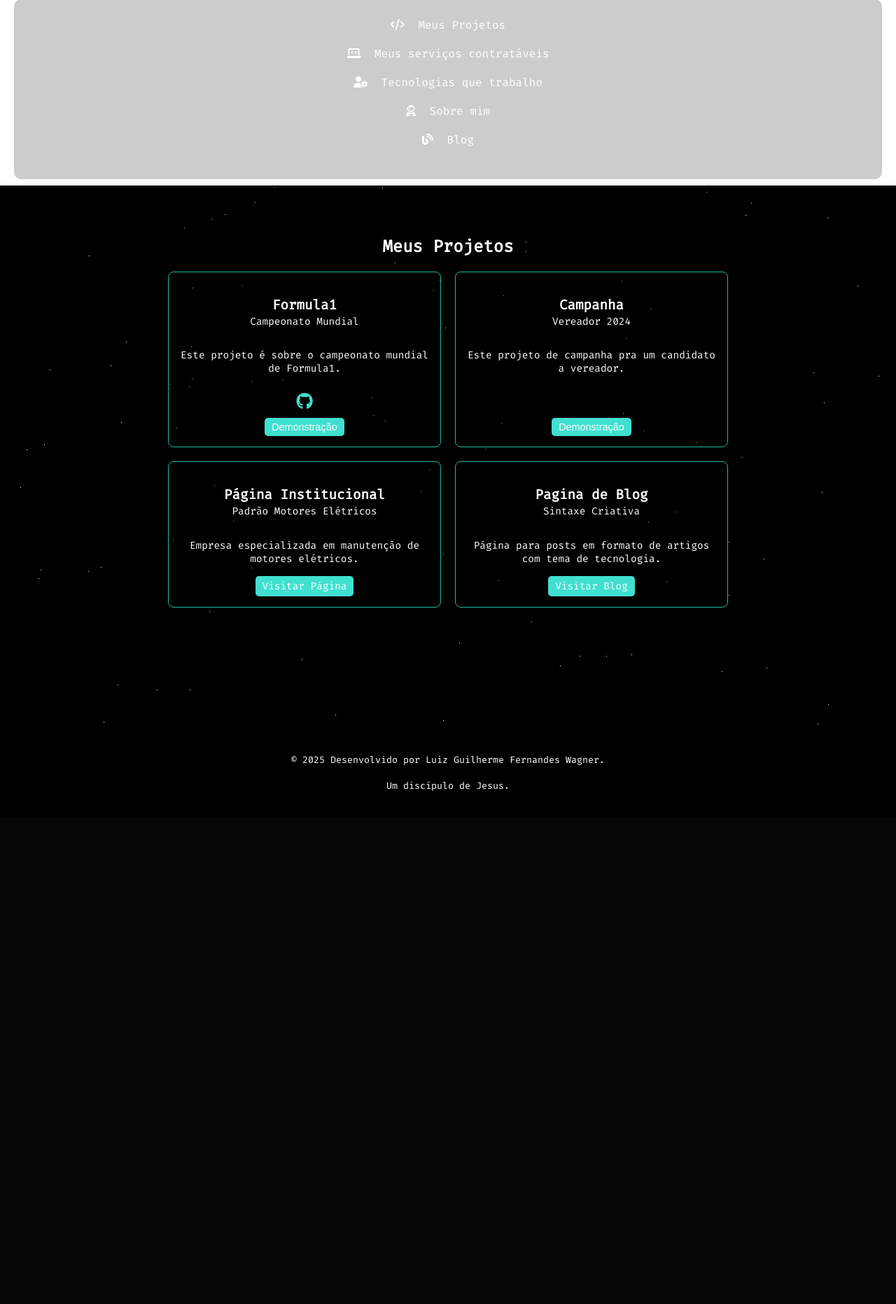
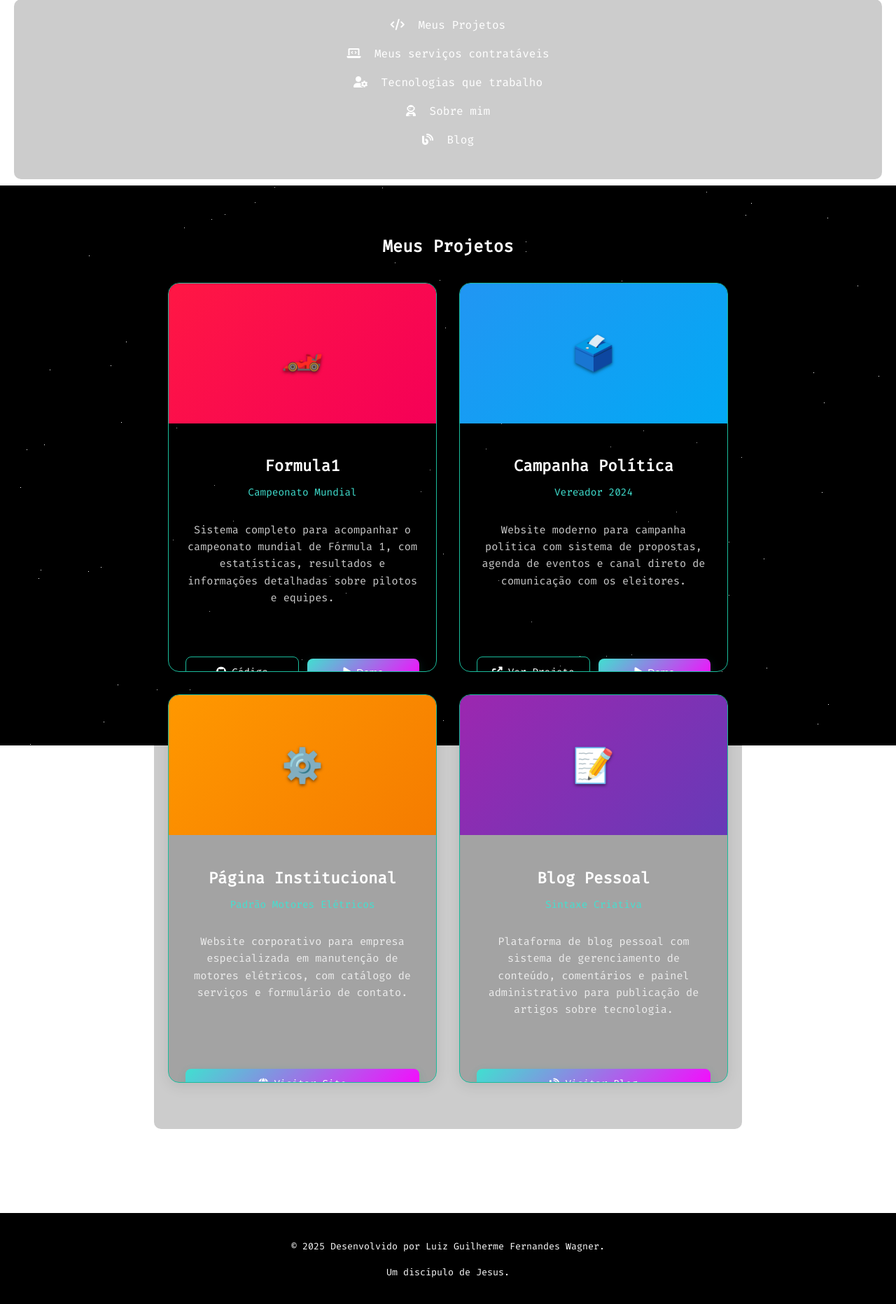
Before and after one commit to luizguilhermefw/portfolio, a PHP site: page / in a window 1280 px wide, after a click on "Meus Projetos". Shown: the part 442-2305 px from the top of the page at 70% size. Before the commit the page ends 1572 px from the top, so only its background shows below. Run offline with PHP 8.4, Linux system fonts and the light colour scheme.

Commit message:
Modernização da seção Meus Projetos - Design moderno com cards, animações e placeholders para imagens

```diff
--- a/index.html
+++ b/index.html
@@ -9,6 +9,7 @@
     <link rel="stylesheet" href="https://cdnjs.cloudflare.com/ajax/libs/font-awesome/6.0.0-beta3/css/all.min.css">
     <title>Luiz Guilherme Fernandes Wagner - Portfólio</title>
     <link rel="stylesheet" href="style.css">
+    <link rel="stylesheet" href="projeto-placeholders.css">
     <link rel="apple-touch-icon" sizes="180x180" href="apple-touch-icon.png">
     <link rel="icon" type="image/png" sizes="32x32" href="favicon-32x32.png">
     <link rel="icon" type="image/png" sizes="16x16" href="favicon-16x16.png">
@@ -52,57 +53,124 @@
 
         <section id="projetos" class="content">
             <h2>Meus Projetos</h2>
-            <div class="projetos-grid">
+            <div class="projetos-container">
                 <!-- Projeto 1: Formula1 -->
-                <div class="projeto-item">
+                <div class="projeto-card">
+                    <div class="projeto-image">
+                        <img src="images/projects/formula1-placeholder.jpg" alt="Projeto Formula1" loading="lazy">
+                        <div class="projeto-overlay">
+                            <div class="projeto-tags">
+                                <span class="tag">HTML</span>
+                                <span class="tag">CSS</span>
+                                <span class="tag">JavaScript</span>
+                            </div>
+                        </div>
+                    </div>
+                    <div class="projeto-content">
+                        <div class="projeto-header">
                             <h3>Formula1</h3>
                             <p class="project-subtitle">Campeonato Mundial</p>
-                    <p>Este projeto é sobre o campeonato mundial de Formula1.</p>
-                    <div class="projeto-botoes">
-                        <a href="https://github.com/luizguilhermefw/formula1/tree/master" target="_blank" rel="noopener" aria-label="GitHub" class="github-link">
+                        </div>
+                        <p class="projeto-description">Sistema completo para acompanhar o campeonato mundial de Fórmula 1, com estatísticas, resultados e informações detalhadas sobre pilotos e equipes.</p>
+
+                        <div class="projeto-actions">
+                            <a href="https://github.com/luizguilhermefw/formula1/tree/master" target="_blank" rel="noopener" aria-label="GitHub" class="btn-secondary">
                                 <i class="fab fa-github"></i>
+                                Código
                             </a>
-                        <button class="btn-demonstracao" data-modal-target="modal-formula1">
-                            Demonstração
+                            <button class="btn-primary" data-modal-target="modal-formula1">
+                                <i class="fas fa-play"></i>
+                                Demo
                             </button>
+                        </div>
                     </div>
                 </div>
 
                 <!-- Projeto 2: Campanha -->
-                <div class="projeto-item">
-                    <h3>Campanha</h3>
+                <div class="projeto-card">
+                    <div class="projeto-image">
+                        <img src="images/projects/campanha-placeholder.jpg" alt="Projeto Campanha" loading="lazy">
+                        <div class="projeto-overlay">
+                            <div class="projeto-tags">
+                                <span class="tag">PHP</span>
+                                <span class="tag">MySQL</span>
+                                <span class="tag">Bootstrap</span>
+                            </div>
+                        </div>
+                    </div>
+                    <div class="projeto-content">
+                        <div class="projeto-header">
+                            <h3>Campanha Política</h3>
                             <p class="project-subtitle">Vereador 2024</p>
-                    <p>Este projeto de campanha pra um candidato a vereador.</p>
-                    <div class="projeto-botoes">
-                        <a href="LINK_DO_SEU_PROJETO_NO_SCRATCH" target="_blank" rel="noopener" aria-label="Scratch" class="github-link">
-                            <i class="fab fa-scratch"></i>
+                        </div>
+                        <p class="projeto-description">Website moderno para campanha política com sistema de propostas, agenda de eventos e canal direto de comunicação com os eleitores.</p>
+
+                        <div class="projeto-actions">
+                            <a href="#" target="_blank" rel="noopener" aria-label="Projeto" class="btn-secondary">
+                                <i class="fas fa-external-link-alt"></i>
+                                Ver Projeto
                             </a>
-
-                        <button class="btn-demonstracao" data-modal-target="modal-campanha">
-                            Demonstração
+                            <button class="btn-primary" data-modal-target="modal-campanha">
+                                <i class="fas fa-play"></i>
+                                Demo
                             </button>
                         </div>
                     </div>
+                </div>
 
-                <!-- Projeto 3: Pagina Institucional -->
-                  <div class="projeto-item">
+                <!-- Projeto 3: Página Institucional -->
+                <div class="projeto-card">
+                    <div class="projeto-image">
+                        <img src="images/projects/padrao-motores-placeholder.jpg" alt="Padrão Motores Elétricos" loading="lazy">
+                        <div class="projeto-overlay">
+                            <div class="projeto-tags">
+                                <span class="tag">PHP</span>
+                                <span class="tag">Responsive</span>
+                                <span class="tag">SEO</span>
+                            </div>
+                        </div>
+                    </div>
+                    <div class="projeto-content">
+                        <div class="projeto-header">
                             <h3>Página Institucional</h3>
                             <p class="project-subtitle">Padrão Motores Elétricos</p>
-                    <p>Empresa especializada em manutenção de motores elétricos.</p>
-                    <div class="projeto-botoes">
-                        <a href="https://www.padraomotoreseletricos.com.br/index.php" target="_blank" rel="noopener" class="btn-demonstracao">
-                            Visitar Página
+                        </div>
+                        <p class="projeto-description">Website corporativo para empresa especializada em manutenção de motores elétricos, com catálogo de serviços e formulário de contato.</p>
+
+                        <div class="projeto-actions">
+                            <a href="https://www.padraomotoreseletricos.com.br/index.php" target="_blank" rel="noopener" class="btn-primary">
+                                <i class="fas fa-globe"></i>
+                                Visitar Site
                             </a>
                         </div>
                     </div>
+                </div>
 
-                <!-- Projeto 4: Meu Blog -->
-                <div class="projeto-item">
-                    <h3>Pagina de Blog</h3>
+                <!-- Projeto 4: Blog -->
+                <div class="projeto-card">
+                    <div class="projeto-image">
+                        <img src="images/projects/blog-placeholder.jpg" alt="Blog Sintaxe Criativa" loading="lazy">
+                        <div class="projeto-overlay">
+                            <div class="projeto-tags">
+                                <span class="tag">PHP</span>
+                                <span class="tag">MySQL</span>
+                                <span class="tag">CMS</span>
+                            </div>
+                        </div>
+                    </div>
+                    <div class="projeto-content">
+                        <div class="projeto-header">
+                            <h3>Blog Pessoal</h3>
                             <p class="project-subtitle">Sintaxe Criativa</p>
-                    <p>Página para posts em formato de artigos com tema de tecnologia.</p>
-                    <div class="projeto-botoes">
-                        <a href="blog" class="btn-demonstracao">Visitar Blog</a>
+                        </div>
+                        <p class="projeto-description">Plataforma de blog pessoal com sistema de gerenciamento de conteúdo, comentários e painel administrativo para publicação de artigos sobre tecnologia.</p>
+
+                        <div class="projeto-actions">
+                            <a href="blog" class="btn-primary">
+                                <i class="fas fa-blog"></i>
+                                Visitar Blog
+                            </a>
+                        </div>
                     </div>
                 </div>
             </div>
--- /dev/null
+++ b/projeto-placeholders.css
@@ -0,0 +1,50 @@
+/* Placeholder Images - Substituir por imagens reais */
+.projeto-image img[src*="placeholder"] {
+    display: none;
+}
+
+.projeto-image {
+    display: flex;
+    align-items: center;
+    justify-content: center;
+    font-size: 3rem;
+    color: white;
+    font-weight: bold;
+    text-shadow: 0 2px 4px rgba(0,0,0,0.5);
+}
+
+/* Formula1 Placeholder */
+.projeto-card:nth-child(1) .projeto-image {
+    background: linear-gradient(135deg, #ff1744, #f50057);
+}
+
+.projeto-card:nth-child(1) .projeto-image::after {
+    content: "🏎️";
+}
+
+/* Campanha Placeholder */
+.projeto-card:nth-child(2) .projeto-image {
+    background: linear-gradient(135deg, #2196f3, #03a9f4);
+}
+
+.projeto-card:nth-child(2) .projeto-image::after {
+    content: "🗳️";
+}
+
+/* Padrão Motores Placeholder */
+.projeto-card:nth-child(3) .projeto-image {
+    background: linear-gradient(135deg, #ff9800, #f57c00);
+}
+
+.projeto-card:nth-child(3) .projeto-image::after {
+    content: "⚙️";
+}
+
+/* Blog Placeholder */
+.projeto-card:nth-child(4) .projeto-image {
+    background: linear-gradient(135deg, #9c27b0, #673ab7);
+}
+
+.projeto-card:nth-child(4) .projeto-image::after {
+    content: "📝";
+}
--- a/style.css
+++ b/style.css
@@ -277,78 +277,244 @@
     color: var(--secondary-color);
 }
 
-.projetos-grid {
-    display: flex;
-    flex-wrap: wrap;
-    gap: 20px;
-    justify-content: space-around;
+/* ===== SEÇÃO DE PROJETOS - DESIGN MODERNO ===== */
+.projetos-container {
+    display: grid;
+    grid-template-columns: repeat(auto-fit, minmax(350px, 1fr));
+    gap: 2rem;
+    padding: 1rem 0;
     width: 100%;
 }
 
-.projeto-item {
-    flex: 1 1 calc(50% - 20px);
-    min-width: 280px;
-    max-width: calc(50% - 10px);
-    background-color: var(--card-background-color);
+.projeto-card {
+    background: var(--card-background-color);
+    border-radius: 16px;
+    overflow: hidden;
+    box-shadow: 0 4px 20px rgba(0, 0, 0, 0.1);
+    transition: all 0.4s cubic-bezier(0.175, 0.885, 0.32, 1.275);
+    position: relative;
     border: 1px solid var(--border-color);
-    box-shadow: 0 4px 8px rgba(0, 0, 0, 0.1);
-    border-radius: 8px;
-    padding: 15px;
-    text-align: center;
+    animation: fadeInUp 0.6s ease forwards;
+    opacity: 0;
+    transform: translateY(30px);
+}
+
+@keyframes fadeInUp {
+    to {
+        opacity: 1;
+        transform: translateY(0);
+    }
+}
+
+.projeto-card:nth-child(1) { animation-delay: 0.1s; }
+.projeto-card:nth-child(2) { animation-delay: 0.2s; }
+.projeto-card:nth-child(3) { animation-delay: 0.3s; }
+.projeto-card:nth-child(4) { animation-delay: 0.4s; }
+
+.projeto-card:hover {
+    transform: translateY(-12px) scale(1.02);
+    box-shadow: 0 20px 60px rgba(0, 0, 0, 0.2);
+    border-color: var(--primary-color);
+}
+
+.projeto-image {
+    position: relative;
+    height: 200px;
+    overflow: hidden;
+    background: linear-gradient(135deg, var(--primary-color), var(--secondary-color));
+}
+
+.projeto-image img {
+    width: 100%;
+    height: 100%;
+    object-fit: cover;
+    transition: transform 0.4s ease;
+}
+
+.projeto-card:hover .projeto-image img {
+    transform: scale(1.1);
+}
+
+.projeto-overlay {
+    position: absolute;
+    top: 0;
+    left: 0;
+    right: 0;
+    bottom: 0;
+    background: linear-gradient(180deg, rgba(0,0,0,0) 0%, rgba(0,0,0,0.8) 100%);
+    display: flex;
+    align-items: flex-end;
+    padding: 1rem;
+    opacity: 0;
+    transition: all 0.4s ease;
+    transform: translateY(10px);
+}
+
+.projeto-card:hover .projeto-overlay {
+    opacity: 1;
+    transform: translateY(0);
+}
+
+.projeto-tags {
+    display: flex;
+    gap: 0.5rem;
+    flex-wrap: wrap;
+}
+
+.tag {
+    background: rgba(255, 255, 255, 0.15);
+    backdrop-filter: blur(10px);
+    -webkit-backdrop-filter: blur(10px);
+    color: white;
+    padding: 0.25rem 0.75rem;
+    border-radius: 20px;
+    font-size: 0.75rem;
+    font-weight: 500;
+    border: 1px solid rgba(255, 255, 255, 0.2);
+    transition: all 0.3s ease;
+}
+
+.tag:hover {
+    background: rgba(255, 255, 255, 0.25);
+    transform: translateY(-2px);
+}
+
+.projeto-content {
+    padding: 1.5rem;
     display: flex;
     flex-direction: column;
-    justify-content: space-between;
-    box-sizing: border-box;
-    transition: transform 0.3s ease, border-color 0.3s ease, background-color 0.3s ease;
+    height: calc(100% - 200px);
 }
 
-.projeto-item:hover {
-    background-color: var(--card-background-hover-color);
-    transform: scale(1.1);
-    border-color: var(--secondary-color);
+.projeto-header h3 {
+    font-size: 1.4rem;
+    margin-bottom: 0.25rem;
+    color: var(--text-color);
+    font-weight: 600;
+    position: relative;
 }
 
-.projeto-item h3 {
-    font-size: 1.2rem;
-    margin-bottom: 10px;
-    color: var(--text-color);
+.projeto-header h3::after {
+    content: '';
+    position: absolute;
+    bottom: -5px;
+    left: 0;
+    width: 0;
+    height: 2px;
+    background: linear-gradient(135deg, var(--primary-color), var(--secondary-color));
+    transition: width 0.4s ease;
+}
+
+.projeto-card:hover .projeto-header h3::after {
+    width: 100%;
 }
 
 .project-subtitle {
-    font-size: 0.9em;
-    color: #ccc;
-    margin-top: -8px;
-    margin-bottom: 10px;
+    font-size: 0.9rem;
+    color: var(--primary-color);
+    margin-bottom: 1rem;
+    font-weight: 500;
 }
 
-.projeto-item p {
-    font-size: 0.9rem;
-    margin-bottom: 15px;
+.projeto-description {
+    font-size: 0.95rem;
+    line-height: 1.6;
     color: var(--text-color);
+    opacity: 0.8;
+    margin-bottom: 1.5rem;
+    flex-grow: 1;
 }
 
-.projeto-botoes {
+.projeto-actions {
     display: flex;
-    flex-direction: column;
+    gap: 0.75rem;
     align-items: center;
-    gap: 10px;
     margin-top: auto;
 }
 
-.btn-demonstracao {
-    display: inline-block;
-    padding: 5px 10px;
-    background-color: var(--primary-color);
-    color: var(--text-color);
+.btn-primary, .btn-secondary {
+    display: inline-flex;
+    align-items: center;
+    gap: 0.5rem;
+    padding: 0.75rem 1.25rem;
+    border-radius: 8px;
     text-decoration: none;
+    font-weight: 500;
+    font-size: 0.9rem;
+    transition: all 0.3s cubic-bezier(0.175, 0.885, 0.32, 1.275);
     border: none;
-    border-radius: 5px;
-    transition: background-color 0.3s;
-    font-size: 0.9rem;
+    cursor: pointer;
+    flex: 1;
+    justify-content: center;
+    position: relative;
+    overflow: hidden;
 }
 
-.btn-demonstracao:hover {
-    background-color: var(--secondary-color);
+.btn-primary {
+    background: linear-gradient(135deg, var(--primary-color), var(--secondary-color));
+    color: white;
+    box-shadow: 0 4px 15px rgba(0, 150, 136, 0.2);
+}
+
+.btn-primary::before {
+    content: '';
+    position: absolute;
+    top: 0;
+    left: -100%;
+    width: 100%;
+    height: 100%;
+    background: linear-gradient(90deg, transparent, rgba(255,255,255,0.2), transparent);
+    transition: left 0.5s ease;
+}
+
+.btn-primary:hover::before {
+    left: 100%;
+}
+
+.btn-primary:hover {
+    background: linear-gradient(135deg, var(--secondary-color), var(--primary-color));
+    transform: translateY(-3px);
+    box-shadow: 0 8px 25px rgba(0, 150, 136, 0.4);
+}
+
+.btn-secondary {
+    background: transparent;
+    color: var(--text-color);
+    border: 1.5px solid var(--border-color);
+}
+
+.btn-secondary:hover {
+    background: var(--primary-color);
+    color: white;
+    border-color: var(--primary-color);
+    transform: translateY(-3px);
+    box-shadow: 0 8px 20px rgba(0, 150, 136, 0.3);
+}
+
+/* Responsividade */
+@media (max-width: 768px) {
+    .projetos-container {
+        grid-template-columns: 1fr;
+        gap: 1.5rem;
+        padding: 0.5rem 0;
+    }
+
+    .projeto-card {
+        margin: 0 0.5rem;
+        transform: none;
+    }
+
+    .projeto-card:hover {
+        transform: translateY(-5px);
+    }
+
+    .projeto-actions {
+        flex-direction: column;
+    }
+
+    .btn-primary, .btn-secondary {
+        width: 100%;
+    }
 }
 
 #btnTopo {
```
Also changed, not shown: 1 other file. Lines whose indentation alone changed are shown as unchanged.
